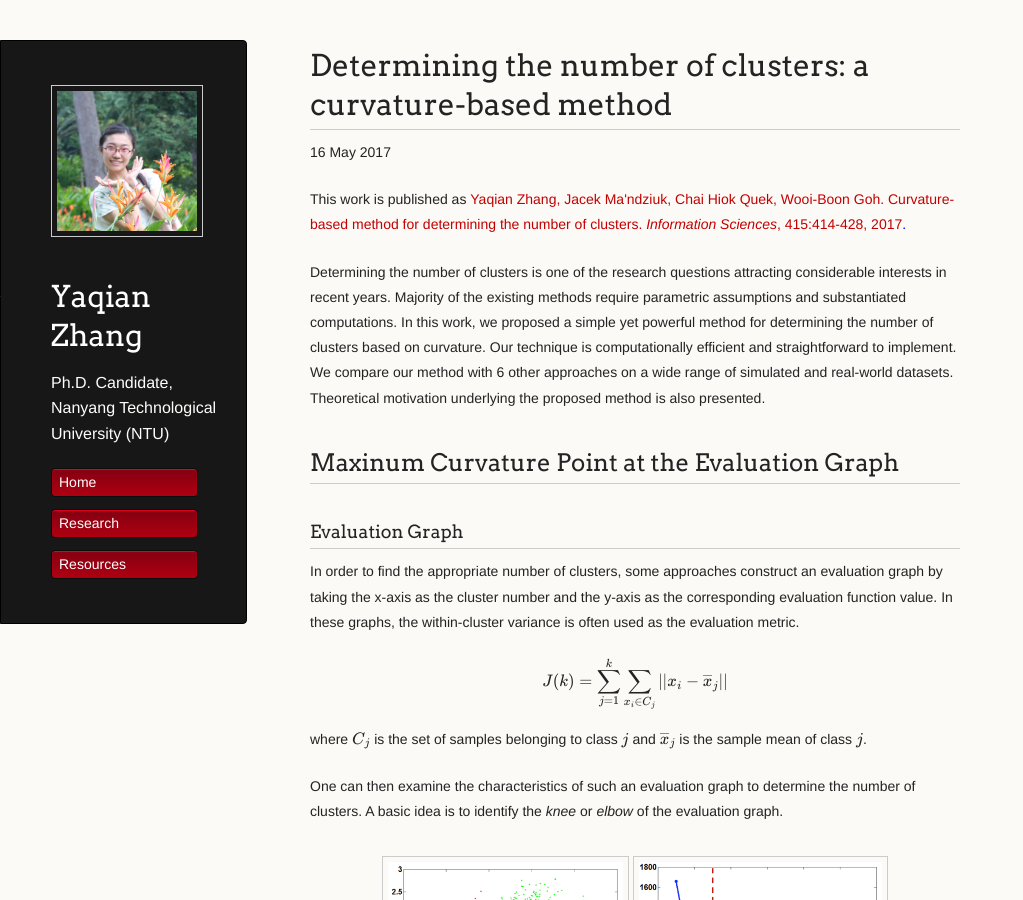
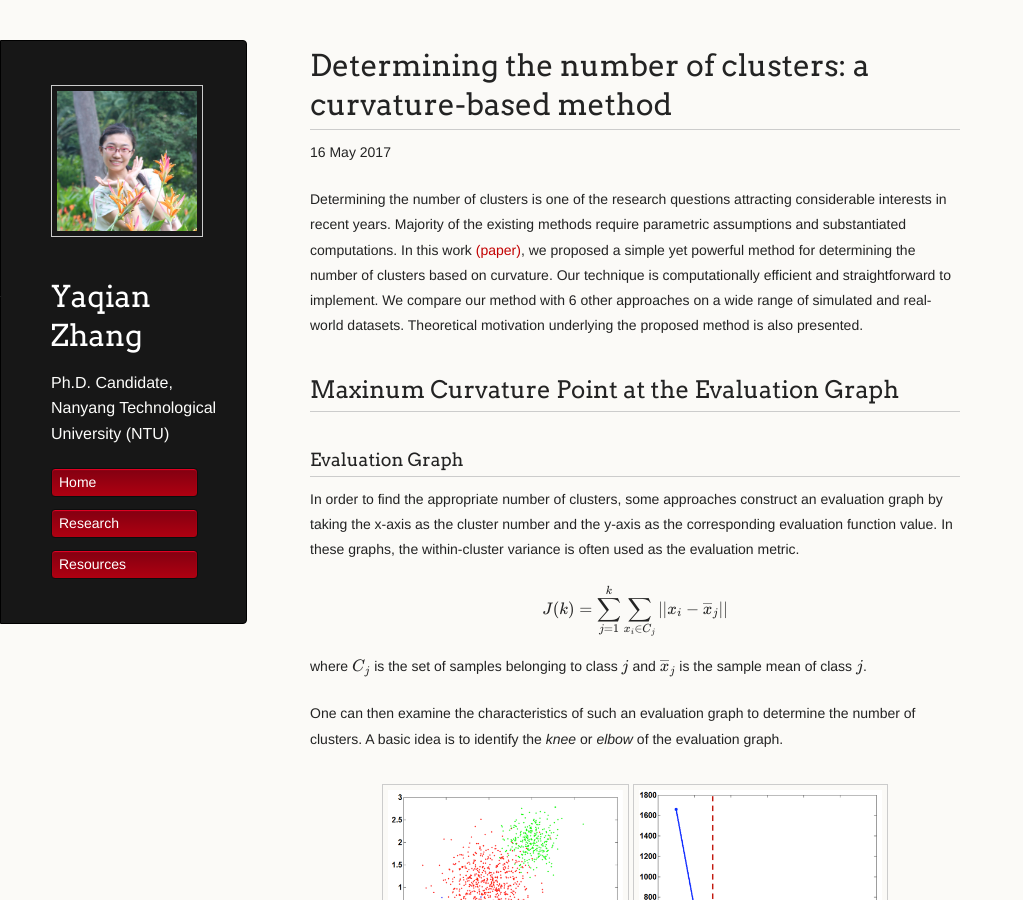
Before and after one commit to YaqianZhang/yaqianzhang.github.io, a Jekyll site: the page built from _posts/2017-05-16-determining-the-number-of-clusters.md, in a window 1280 px wide and 900 px high. Shown: the whole window, without its empty margins (0-1023 px from the left). Built offline with Jekyll 4.4.1, drawn with Linux system fonts in a browser that asks for light colours; formulas are drawn with MathJax 3.

Commit message:
Update 2017-05-16-determining-the-number-of-clusters.md

```diff
--- a/_posts/2017-05-16-determining-the-number-of-clusters.md
+++ b/_posts/2017-05-16-determining-the-number-of-clusters.md
@@ -6,9 +6,7 @@ label: "Machine Learning"
 imgstr: "/images/fig2_2.PNG"
 ---
 
-This work is published as <span style="color:blue"> [Yaqian Zhang, Jacek Ma\'ndziuk, Chai Hiok Quek, Wooi-Boon Goh. Curvature-based method for determining the number of clusters. _Information Sciences_, 415:414-428, 2017](https://github.com/YaqianZhang/yaqianzhang.github.io/blob/master/papers/17_YaqianZhang_Curvature_Cluster_InformationScience.pdf).</span>
-
-Determining the number of clusters is one of the research questions attracting considerable interests in recent years. Majority of the existing methods require parametric assumptions and substantiated computations. In this work, we proposed a simple yet powerful method for determining the number of clusters based on curvature. Our technique is computationally efficient and straightforward to implement. We compare our method with 6 other approaches on a wide range of simulated and real-world datasets. Theoretical motivation underlying the proposed method is also presented.
+Determining the number of clusters is one of the research questions attracting considerable interests in recent years. Majority of the existing methods require parametric assumptions and substantiated computations. In this work [(paper)](https://github.com/YaqianZhang/yaqianzhang.github.io/blob/master/papers/17_YaqianZhang_Curvature_Cluster_InformationScience.pdf), we proposed a simple yet powerful method for determining the number of clusters based on curvature. Our technique is computationally efficient and straightforward to implement. We compare our method with 6 other approaches on a wide range of simulated and real-world datasets. Theoretical motivation underlying the proposed method is also presented.
 
 
 
```
